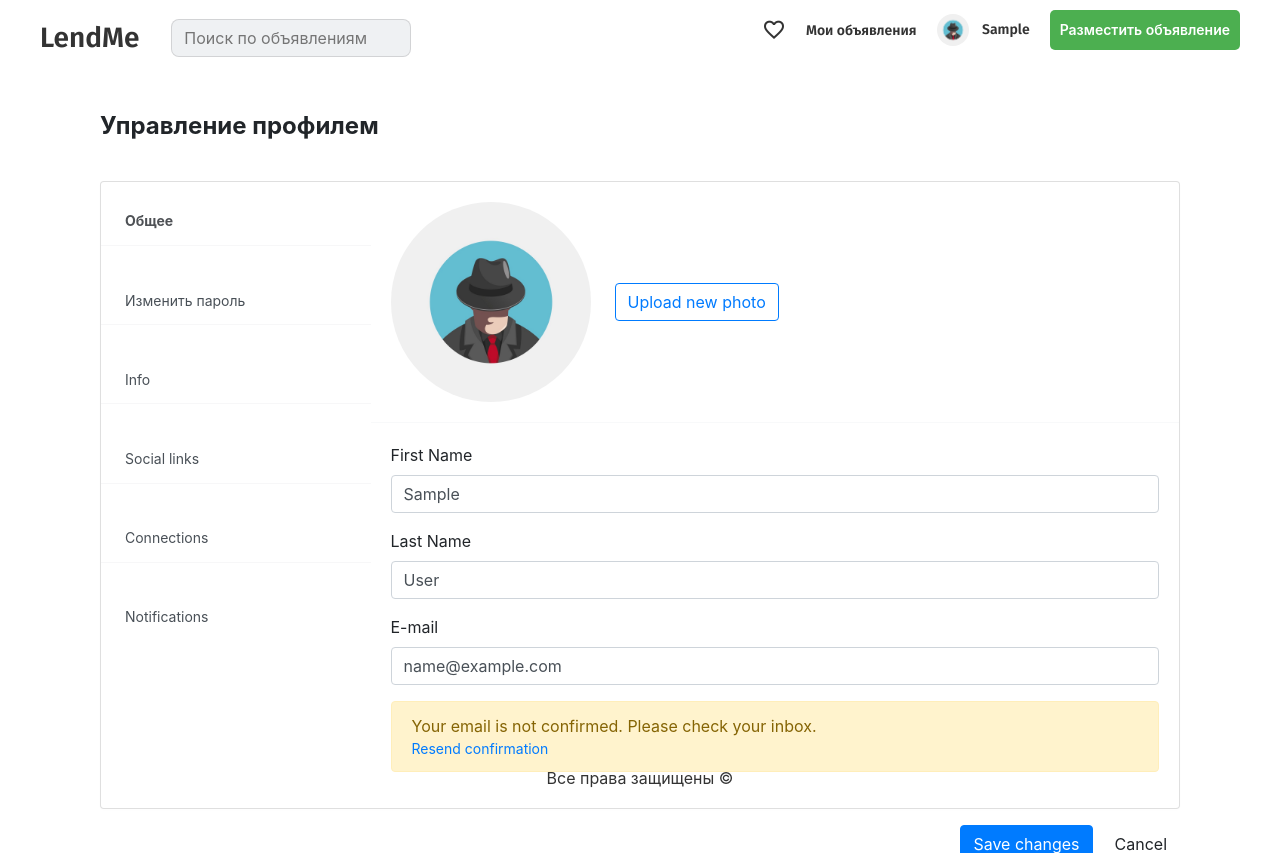
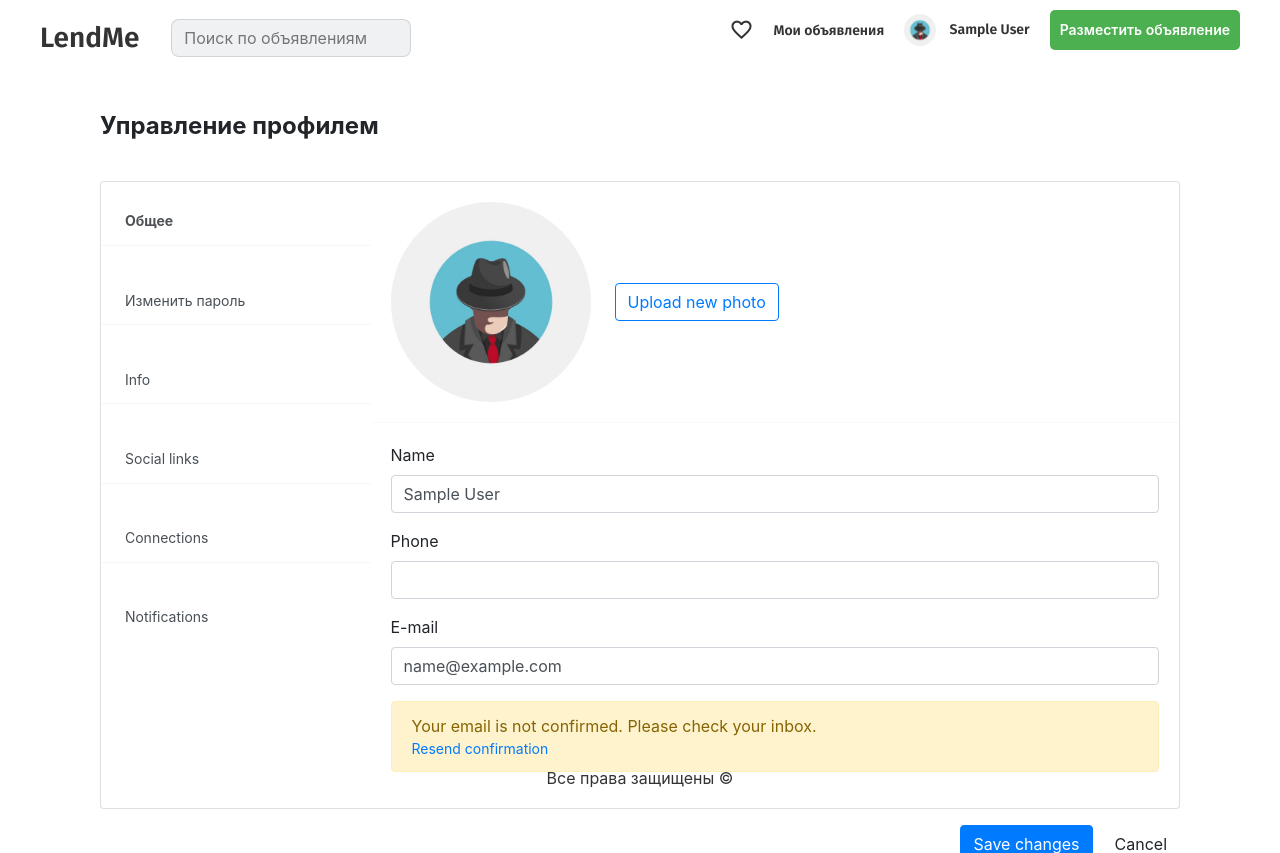
Before and after one commit to Valievx/django_ecommerce, a Django app: page /user/profile/ in a window 1280 px wide. Shown: the top 853 px of the page. Run offline with Django 4.2, Linux system fonts and the light colour scheme; the visitor is signed in with stand-in values (Sample User, id 1); data that the repository does not hold is empty; parts of the project's set-up code (start-up, migrations or seed data) failed here and were passed over; some libraries are stand-ins or nearby versions.

Commit message:
Add Contact details to User Model

```diff
--- a/backend/lendme/templates/catalog/product.html
+++ b/backend/lendme/templates/catalog/product.html
@@ -32,10 +32,11 @@
         <hr>
         <h4>Цена: {{ product.price }} ₽/{{ product.time_period }}</h4>
         <p>Продавец:
-          <a href="{% url 'users:profile' product.author.id %}">{{ product.author.get_full_name }}
+          <a href="{% url 'users:profile' product.author.id %}">{{ product.author.name }}
             <img src="{% if product.author.avatar %}{{ product.author.avatar.url }}{% else %}{% static 'avatar/avatar.jpg' %}{% endif %}" />
           </a>
         </p>
+        <p>Номер для связи: {{ product.author.phone_number }}</p>
         {% if product.author != request.user %}
         <div class="product-list">
           <button style="outline: none;"
--- a/backend/lendme/templates/main/additem.html
+++ b/backend/lendme/templates/main/additem.html
@@ -87,7 +87,6 @@
                 {% endif %}
               </div>
 
-
               <!-- Изображение -->
               <div class="file-dnd">
                 <label class="upload-image">Фотографии
--- a/backend/lendme/templates/main/header.html
+++ b/backend/lendme/templates/main/header.html
@@ -28,7 +28,7 @@
           <a class="header-link" href="{% url 'user:profile_edit' %}">
             <img src="{% if user.avatar %}{{ user.avatar.url }}{% else %}{% static 'avatar/avatar.jpg' %}{% endif %}"
                  class="avatar" alt="avatar"/>
-            {{ user.first_name }}
+            {{ user.name }}
           </a>
           <div class="dropdown-content">
             <a class="dropdown-content-link" href="{% url 'user:profile_edit' %}">Мои объявления</a>
--- a/backend/lendme/templates/users/email/password_reset_mail.html
+++ b/backend/lendme/templates/users/email/password_reset_mail.html
@@ -6,7 +6,7 @@
 	{% block reset_link %}
 	    {{ protocol }}://{{ domain }}{% url 'user:password_reset_confirm' uidb64=uid token=token %}
 	{% endblock %}
-	Ваше имя пользователя, если вы забыли: {{ user.get_username }}
+	Ваше имя пользователя, если вы забыли: {{ user.name }}
 
 	Спасибо за использование нашего сайта!
 
--- a/backend/lendme/templates/users/profile.html
+++ b/backend/lendme/templates/users/profile.html
@@ -1,6 +1,6 @@
 {% extends "main/base.html" %}
 {% load static %}
-{% block title %} {{ author.get_full_name }}. Профиль пользователя на LendMe {% endblock %}
+{% block title %} {{ author.name }}. Профиль пользователя на LendMe {% endblock %}
 {% block content %}
 
 
--- a/backend/lendme/templates/users/profile_edit.html
+++ b/backend/lendme/templates/users/profile_edit.html
@@ -59,19 +59,19 @@
                                 <hr class="border-light m-0">
                                 <div class="card-body">
                                     <div class="form-group">
-                                        <label for="id_first_name" class="form-label">First Name</label>
-                                        <input type="text" class="form-control" id="id_first_name"
-                                               name="first_name" value="{{ form.first_name.value }}" required>
-                                               {% if form.first_name.errors %}
-                                               <div style="color:red">{{ form.first_name.errors }}</div>
+                                        <label for="id_name" class="form-label">Name</label>
+                                        <input type="text" class="form-control" id="id_name"
+                                               name="name" value="{{ form.name.value }}" required>
+                                               {% if form.name.errors %}
+                                               <div style="color:red">{{ form.name.errors }}</div>
                                                {% endif %}
                                     </div>
                                     <div class="form-group">
-                                        <label for="id_last_name" class="form-label">Last Name</label>
-                                        <input type="text" class="form-control" id="id_last_name"
-                                               name="last_name" value="{{ form.last_name.value }}" required>
-                                               {% if form.last_name.errors %}
-                                               <div style="color:red">{{ form.last_name.errors }}</div>
+                                        <label for="id_phone_number" class="form-label">Phone</label>
+                                        <input type="text" class="form-control" id="id_phone_number"
+                                               name="phone_number" value="{{ form.phone_number.value }}" required>
+                                               {% if form.phone_number.errors %}
+                                               <div style="color:red">{{ form.phone_number.errors }}</div>
                                                {% endif %}
                                     </div>
                                     <div class="form-group">
@@ -86,6 +86,7 @@
                                             <a href="javascript:void(0)">Resend confirmation</a>
                                         </div>
                                     </div>
+
                                 </div>
                         </div>
 
--- a/backend/lendme/users/forms.py
+++ b/backend/lendme/users/forms.py
@@ -22,15 +22,15 @@ class UserRegistrationForm(UserCreationForm):
         model = User
         fields = (
             'email',
-            'first_name',
-            'last_name',
+            'phone_number',
+            'name',
             'password1',
             'password2',
         )
 
     email = forms.CharField()
-    first_name = forms.CharField()
-    last_name = forms.CharField()
+    phone_number = forms.CharField()
+    name = forms.CharField()
     password1 = forms.CharField()
     password2 = forms.CharField()
 
@@ -41,15 +41,15 @@ class ProfileForm(UserChangeForm):
         model = User
         fields = (
             'avatar',
-            'first_name',
-            'last_name',
+            'name',
             'email',
+            'phone_number'
         )
 
     avatar = forms.ImageField(required=False)
-    first_name = forms.CharField()
-    last_name = forms.CharField()
+    name = forms.CharField()
     email = forms.CharField()
+    phone_number = forms.CharField()
 
 
 class UserForgotPasswordForm(PasswordResetForm):
--- a/backend/lendme/users/managers.py
+++ b/backend/lendme/users/managers.py
@@ -22,8 +22,15 @@ class UserManager(BaseUserManager):
 
     def create_superuser(self, email, password, **extra_fields):
         extra_fields.setdefault('is_superuser', True)
+        extra_fields.setdefault('is_staff', True)
 
         if extra_fields.get('is_superuser') is not True:
             raise ValueError('Superuser must have is_superuser=True.')
 
+        if extra_fields.get('is_staff') is not True:
+            raise ValueError('Superuser must have is_staff=True.')
+
+        if not extra_fields.get('phone_number'):
+            raise ValueError('The phone_number field is required for superuser creation.')
+
         return self._create_user(email, password, **extra_fields)
--- a/backend/lendme/users/models.py
+++ b/backend/lendme/users/models.py
@@ -8,8 +8,9 @@ from .managers import UserManager
 class User(AbstractBaseUser, PermissionsMixin):
     """ Кастомная модель юзера """
     email = models.EmailField(verbose_name='email address', max_length=200,  unique=True)
-    first_name = models.CharField(verbose_name='first name', max_length=30, blank=True)
-    last_name = models.CharField(verbose_name='last name', max_length=30, blank=True)
+    phone_number = models.CharField(verbose_name='phone', max_length=12, unique=True)
+    is_phone_verified = models.BooleanField(default=False)
+    name = models.CharField(verbose_name='name', max_length=30, blank=True)
     date_joined = models.DateTimeField(verbose_name='date joined', auto_now_add=True)
     is_active = models.BooleanField(verbose_name='active', default=True)
     is_staff = models.BooleanField(verbose_name='staff', default=False)
@@ -18,18 +19,11 @@ class User(AbstractBaseUser, PermissionsMixin):
     objects = UserManager()
 
     USERNAME_FIELD = 'email'
-    REQUIRED_FIELDS = ['first_name', 'last_name']
+    REQUIRED_FIELDS = ['name', 'phone_number']
 
     class Meta:
         verbose_name = 'Пользователь'
         verbose_name_plural = 'Пользователи'
-
-    def get_full_name(self):
-        full_name = '%s %s' % (self.first_name, self.last_name)
-        return full_name.strip()
-
-    def get_short_name(self):
-        return self.first_name
 
 
 class Review(models.Model):
```
Also changed, not shown: backend/lendme/templates/users/registration.html (+33 -29 lines), backend/lendme/catalog/migrations/0001_initial.py, backend/lendme/catalog/migrations/0002_initial.py, backend/lendme/catalog/migrations/0003_favorite_favorite_unique_favorite.py (deleted), backend/lendme/users/migrations/0001_initial.py, backend/lendme/users/migrations/0002_alter_user_is_staff.py (deleted), backend/lendme/users/migrations/0003_review.py (deleted).
